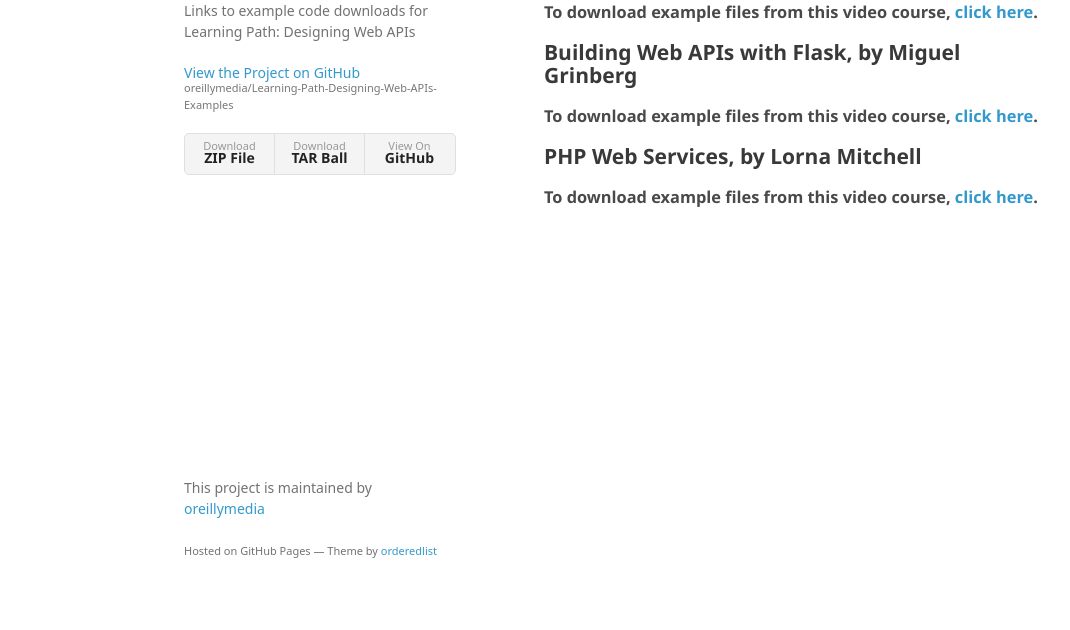
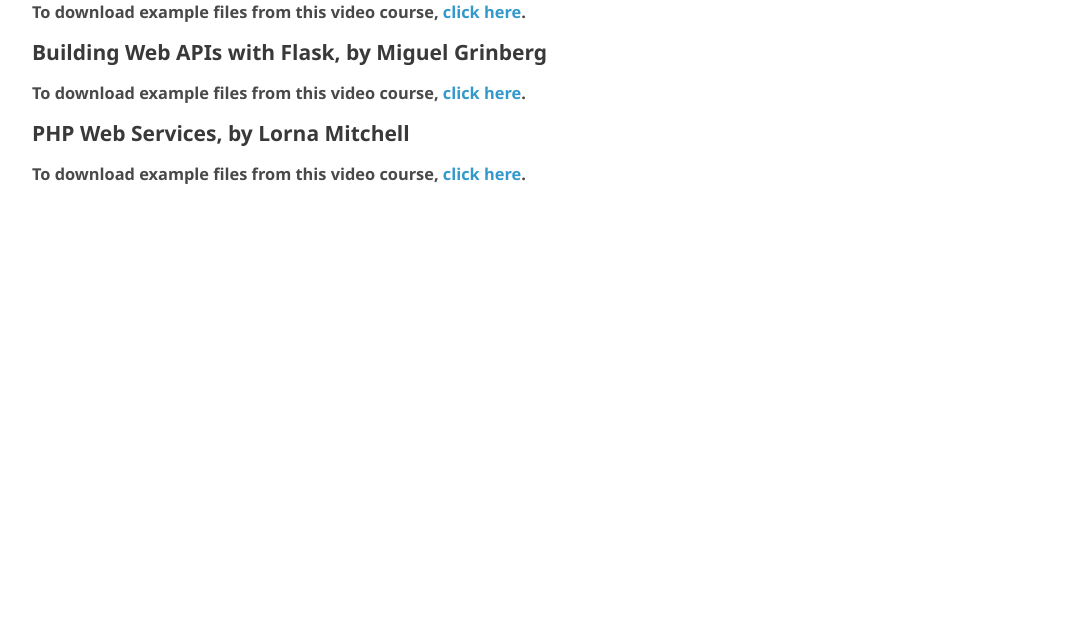
Before and after one commit to oreillymedia/Learning-Path-Designing-Web-APIs-Examples, a plain HTML site: page index.html in a window 1280 px wide. Shown: the part 170-800 px from the top of the page, without its empty margins (26-1096 px from the left). Drawn offline with Linux system fonts and the light colour scheme; a web font is replaced by a local one.

Commit message:
Update index.html

```diff
--- a/index.html
+++ b/index.html
@@ -13,21 +13,6 @@
     <![endif]-->
   </head>
   <body>
-    <div class="wrapper">
-      <header>
-        <h1>Learning-Path-Designing-Web-APIs-Examples</h1>
-        <p>Links to example code downloads for Learning Path: Designing Web APIs</p>
-
-        <p class="view"><a href="https://github.com/oreillymedia/Learning-Path-Designing-Web-APIs-Examples">View the Project on GitHub <small>oreillymedia/Learning-Path-Designing-Web-APIs-Examples</small></a></p>
-
-
-        <ul>
-          <li><a href="https://github.com/oreillymedia/Learning-Path-Designing-Web-APIs-Examples/zipball/master">Download <strong>ZIP File</strong></a></li>
-          <li><a href="https://github.com/oreillymedia/Learning-Path-Designing-Web-APIs-Examples/tarball/master">Download <strong>TAR Ball</strong></a></li>
-          <li><a href="https://github.com/oreillymedia/Learning-Path-Designing-Web-APIs-Examples">View On <strong>GitHub</strong></a></li>
-        </ul>
-      </header>
-      <section>
         <h1>
 <a id="learning-path-designing-web-apis" class="anchor" href="#learning-path-designing-web-apis" aria-hidden="true"><span aria-hidden="true" class="octicon octicon-link"></span></a>Learning Path: Designing Web APIs</h1>
 
@@ -50,12 +35,6 @@
 
 <h3>
 <a id="to-download-example-files-from-this-video-course-click-here-2" class="anchor" href="#to-download-example-files-from-this-video-course-click-here-2" aria-hidden="true"><span aria-hidden="true" class="octicon octicon-link"></span></a>To download example files from this video course, <a href="https://github.com/lornajane/video-php-web-services">click here</a>.</h3>
-      </section>
-      <footer>
-        <p>This project is maintained by <a href="https://github.com/oreillymedia">oreillymedia</a></p>
-        <p><small>Hosted on GitHub Pages &mdash; Theme by <a href="https://github.com/orderedlist">orderedlist</a></small></p>
-      </footer>
-    </div>
     <script src="javascripts/scale.fix.js"></script>
 
   </body>
```
